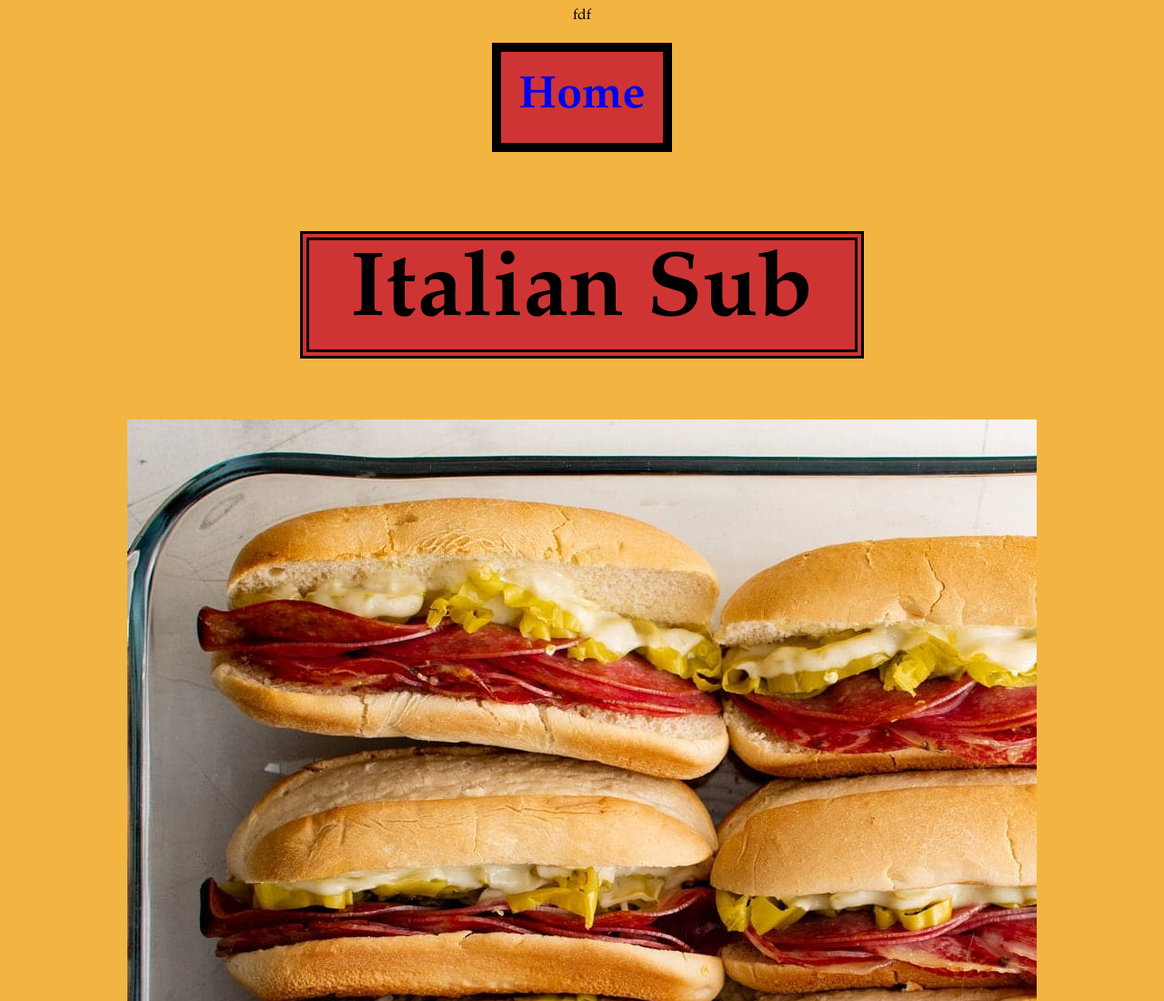
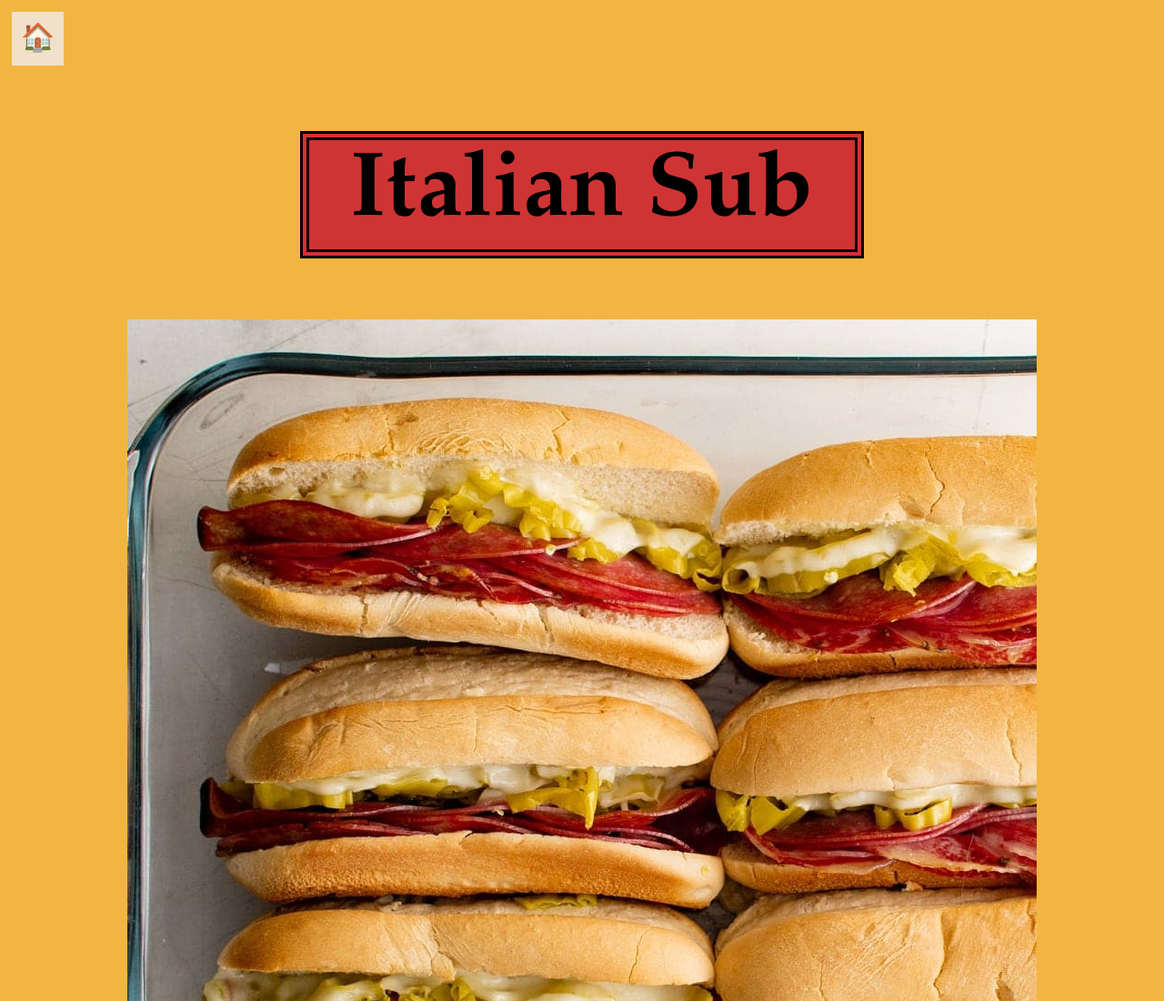
Before and after one commit to IshavSohal/odin-recipes, a plain HTML site: page recipes/italian_sub.html in a window 1280 px wide. Shown: the top 1100 px of the page at 91% size. Drawn offline with Linux system fonts and the light colour scheme.

Commit message:
put home button at top left

```diff
--- a/recipes/italian_sub.html
+++ b/recipes/italian_sub.html
@@ -8,10 +8,10 @@
 </head>
 <body>
     <div class="header">
-        fdf
-        <a class="return-home" href="../index.html">Home</a>
+        <a class="return-home" href="../index.html">
+            🏠
+        </a>
     </div>
-
     <h1>Italian Sub</h1>
     <img src="../images/Baked-Italian-Social.jpg">
     <h2>Description</h2>
--- a/styles.css
+++ b/styles.css
@@ -1,26 +1,6 @@
 * {
     font-family: Garamond, serif;
     background-color: rgb(243, 181, 66);
-}
-
-h1, h2, h3, p, ul{
-    text-align: center;
-}
-
-.header{
-    position:sticky;
-    top: 0px;
-    left: 0px;
-    background-color: transparent;
-}
-
-.return-home{
-    margin: 20px auto;
-    border: 10px solid black;
-    text-align: center;
-    font-weight: bold;
-    font-size: 50px;
-    background-color: rgb(206, 52, 52);
 }
 
 body{
@@ -29,6 +9,39 @@ body{
     justify-content: center;
     align-items: center;
     text-align: center;
+}
+
+h1, h2, h3, p, ul{
+    text-align: center;
+}
+
+a {
+    text-decoration: none;
+    background-color: rgb(241, 225, 202);
+    padding: 20px;
+    border: 2px solid black;
+    margin: 10px;
+    text-align: center;
+    font-size: 30px;
+    max-width: 500px;
+}
+
+.header{
+    position:sticky;
+    top: 0px;
+    left: 0px;
+    background-color: transparent;
+    width: 100%;
+    display: flex;
+    justify-content: left;
+    align-items: top;
+}
+
+.return-home{
+    padding: 10px;
+    margin: 5px;
+    border: none;
+    background-color: rgb(241, 225, 202);
 }
 
 h1 {
@@ -88,18 +101,6 @@ li{
     max-width:1200px;
 }
 
-a {
-    text-decoration: none;
-    background-color: rgb(241, 225, 202);
-    display: block;
-    padding: 20px;
-    border: 2px solid black;
-    max-width: 500px;
-    margin: 10px auto;
-    text-align: center;
-    font-size: 30px;
-}
-
 
 
 .list{
@@ -121,3 +122,15 @@ a {
     padding-left: 80px;
     padding-right: 80px;
 }
+
+.list a{
+    margin: 10px auto;
+    text-align: center;
+    font-size: 30px;
+    padding: 20px;
+    border: 2px solid black;
+    margin: 10px;
+    background-color:rgb(241, 225, 202);
+    padding-left: 80px;
+    padding-right: 80px;
+}
```
Also changed, not shown: index.html (+10 -3 lines), recipes/ribeye_steaks.html (+5 -1 lines), recipes/tavern_pizza.html (+5 -1 lines), images/file.png (added).
